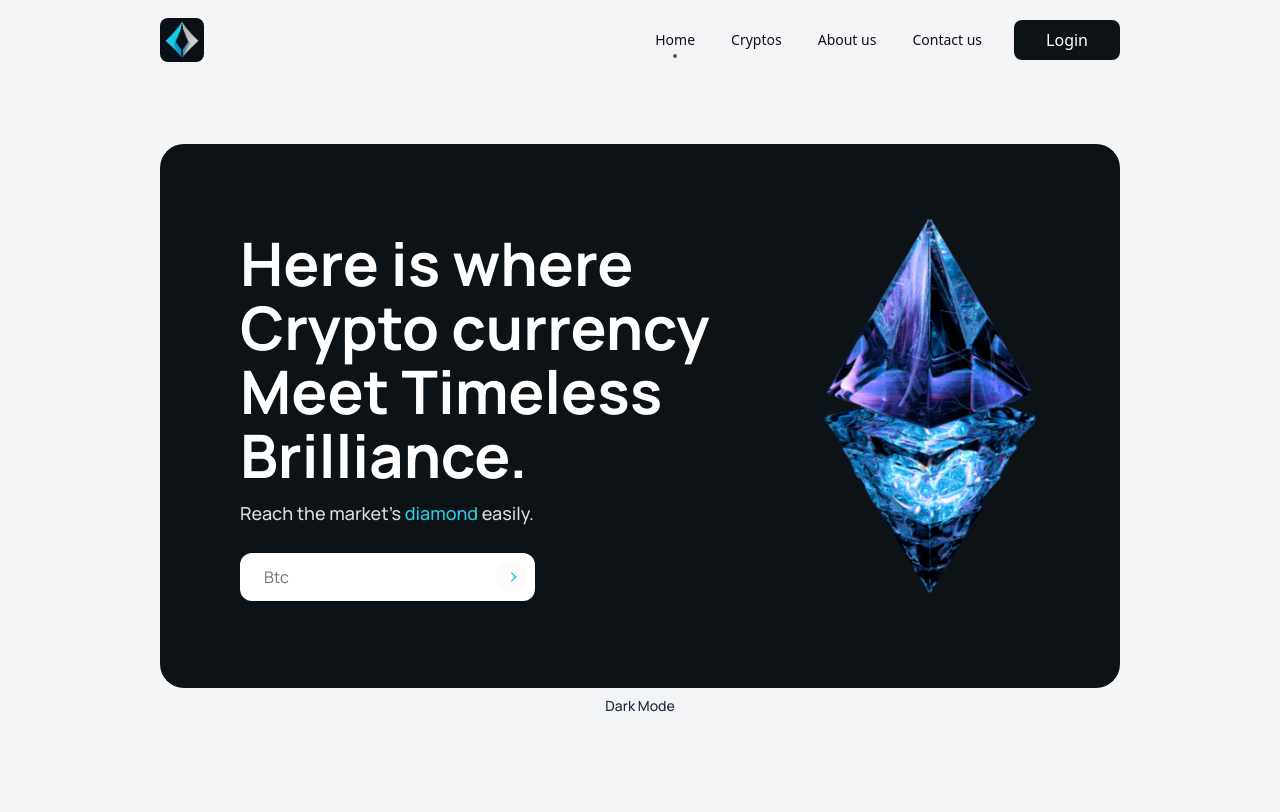
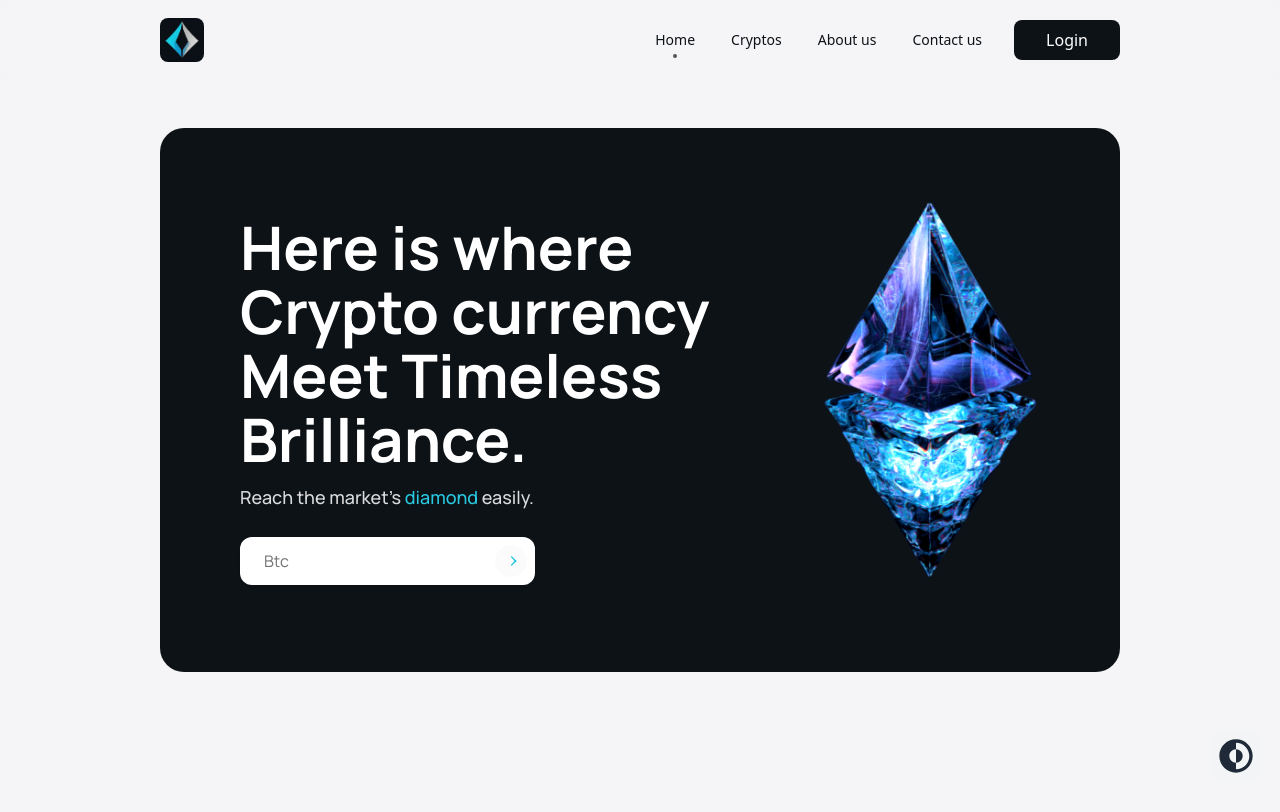
Before and after one commit to MahdiarRez/CryptoBluedia, a Next.js app: page / in a window 1280 px wide. Shown: the top 812 px of the page. Built offline with nearby package versions, Linux system fonts and the light colour scheme; what tailwindcss-animated would draw is missing.

Commit message:
fixed - navbar scrollbar fixed in mob devices

```diff
--- a/app/components/hamberMenu.tsx
+++ b/app/components/hamberMenu.tsx
@@ -4,7 +4,7 @@ import React, { useEffect } from 'react';
 import HamberMenuItem from '@/app/components/hamberMenuItem';
 import { AnimatePresence, motion } from 'motion/react';
 
-function HamberMenu() {
+function HamberMenu({ isScrolled }: { isScrolled: boolean }) {
   const [menuIsOpen, setMenuIsOpen] = React.useState(false);
 
   useEffect(() => {
@@ -24,12 +24,18 @@ function HamberMenu() {
       <AnimatePresence initial={false}>
         {menuIsOpen && (
           <motion.div
-            initial={{ opacity: 0, filter: 'blur(4px)' }}
-            animate={{ opacity: 1, filter: 'blur(0px)' }}
+            initial={{
+              opacity: 0,
+              filter: 'blur(4px)',
+            }}
+            animate={{
+              opacity: 1,
+              filter: 'blur(0px)',
+            }}
             exit={{ opacity: 0, filter: 'blur(4px)' }}
             transition={{ duration: 0.3 }}
             onClick={() => setMenuIsOpen(false)}
-            className="bg-white dark:bg-DarkBlue md:hidden z-50 dark:bg-opacity-80 dark:backdrop-blur-sm bg-opacity-80 backdrop-blur-sm absolute h-dvh top-20 w-dvw left-0 right-0 px-4 pt-3"
+            className={`bg-white dark:bg-DarkBlue md:hidden z-50 dark:bg-opacity-80 dark:backdrop-blur-sm bg-opacity-80 backdrop-blur-2xl fixed  ${isScrolled ? 'w-auto top-16 h-auto pb-3 rounded-2xl' : 'w-dvh top-20 h-dvh'} left-0 right-0 px-4 pt-3`}
           >
             <motion.ul
               initial={{ opacity: 0, y: '-20px' }}
@@ -42,9 +48,7 @@ function HamberMenu() {
                 delay: 0.2,
               }}
               onClick={(e) => e.stopPropagation()}
-              className={
-                'bg-DarkBlue rounded-xl font-normal text-white dark:bg-white dark:text-DarkBlue overflow-hidden w-full py-2.5'
-              }
+              className={`bg-DarkBlue  font-normal  text-white dark:bg-white dark:text-DarkBlue overflow-hidden ${isScrolled ? 'w-auto rounded-lg' : 'w-full rounded-xl'} py-2.5`}
             >
               <HamberMenuItem setMenuIsOpen={setMenuIsOpen} href={'/'}>
                 Home
--- a/app/components/navMenuItem.tsx
+++ b/app/components/navMenuItem.tsx
@@ -20,7 +20,7 @@ function NavMenuItem({
       </Link>
       <span
         className={clsx(
-          `w-1 h-1 absolute left-1/2 transform -translate-x-1/2 animate-fade-left bg-opacity-70 animate-duration-500 rounded-full ${isScrolled ? 'bg-white bottom-1.5' : 'bg-DarkBlue bottom-1'} group-hover:flex`,
+          `w-1 h-1 absolute left-1/2 transform -translate-x-1/2 animate-fade bg-opacity-70 animate-duration-500 rounded-full ${isScrolled ? 'bg-white bottom-1.5' : 'bg-DarkBlue bottom-1'} group-hover:flex`,
           {
             'flex group-hover:bg-opacity-70': pathname == href,
             'hidden group-hover:bg-opacity-55': pathname !== href,
--- a/app/components/navbar.tsx
+++ b/app/components/navbar.tsx
@@ -33,7 +33,7 @@ function Navbar() {
           alt={'Bluedia logo'}
           placeholder={'blur'}
           className={
-            'w-10 h-10 rounded-lg object-cover cursor-pointer md:h-11 md:w-11'
+            'w-10 h-10 rounded-lg object-cover cursor-pointer md:h-11 md:w-11 z-50'
           }
         />
       </Link>
@@ -70,7 +70,7 @@ function Navbar() {
             Login
           </span>
         </button>
-        <HamberMenu />
+        <HamberMenu isScrolled={isScrolled} />
       </div>
     </div>
   );
--- a/app/global.css
+++ b/app/global.css
@@ -9,8 +9,10 @@
 @keyframes diamondBob {
     from {
         transform: translateY(-10px);
+        filter: brightness(120%);
     }
     to {
         transform: translateY(10px);
+        filter: brightness(100%);
     }
 }
--- a/app/layout.tsx
+++ b/app/layout.tsx
@@ -17,7 +17,7 @@ export default function RootLayout({
 }>) {
   return (
     <html lang="en">
-      <body className={`antialiased `}>
+      <body className={`antialiased relative`}>
         <Navbar />
         {children}
       </body>
--- a/app/page.tsx
+++ b/app/page.tsx
@@ -1,9 +1,7 @@
 import React from 'react';
 import ThemeButton from '@/app/ui/themeButton';
 import { Manrope } from 'next/font/google';
-import { InputVanish } from '@/app/components/inputVanish';
-import diamond from '../public/diamondB.png';
-import Image from 'next/image';
+import HeroDiamond from '@/app/ui/heroDiamond';
 
 const ManropeFont = Manrope({
   subsets: ['latin'],
@@ -13,46 +11,10 @@ const ManropeFont = Manrope({
 async function Page() {
   return (
     <div
-      className={`${ManropeFont.className} antialiased px-4 dark:bg-DarkBlue w-dvh h-[1300px] sm:px-8 lg:px-28 xl:px-40 text-DarkBlue dark:text-WHITE bg-WHITE items-center flex flex-col`}
+      className={`${ManropeFont.className} antialiased px-4 dark:bg-DarkBlue w-dvh h-[1500px] sm:px-8 lg:px-28 xl:px-40 text-DarkBlue dark:text-WHITE bg-WHITE items-center flex flex-col`}
     >
-      <div
-        className={
-          'h-auto w-full bg-DarkBlue dark:bg-WHITE mt-36 rounded-3xl flex flex-col xs:flex-row-reverse xs:justify-center items-center gap-3 p-10 md:px-14 lg:p-20'
-        }
-      >
-        <Image
-          src={diamond}
-          alt={'diamond'}
-          placeholder={'blur'}
-          className={
-            'hidden xs:block static w-56 h-56 md:w-72 md:h-72 lg:w-80 lg:h-80 xl:w-96 xl:h-96 max-w-56 object-contain diamond-motion'
-          }
-        />
-        <div
-          className={
-            'flex flex-col gap-3 md:max-w-[567px] lg:max-w-[unset] xl:max-w-[800px]'
-          }
-        >
-          <h2
-            className={
-              'text-white dark:text-DarkBlue text-2xl font-bold md:text-4xl sm:text-3xl lg:text-5xl xl:text-6xl lg:leading-[3.25rem] xl:leading-[4rem]'
-            }
-          >
-            Here is where Crypto currency Meet Timeless Brilliance.
-          </h2>
-          <h3
-            className={
-              'text-white dark:text-DarkBlue text-opacity-85 text-sm font-medium md:text-lg'
-            }
-          >
-            Reach the market&#39;s{' '}
-            <span className={'text-LightBlue dark:font-extrabold'}>
-              diamond
-            </span>{' '}
-            easily.
-          </h3>
-          <InputVanish />
-        </div>
+      <div className={'lg:min-h-dvh'}>
+        <HeroDiamond />
       </div>
       <ThemeButton />
     </div>
--- /dev/null
+++ b/app/ui/heroDiamond.tsx
@@ -0,0 +1,48 @@
+import React from 'react';
+import Image from 'next/image';
+import diamond from '@/public/diamondB.png';
+import { InputVanish } from '@/app/components/inputVanish';
+
+function HeroDiamond() {
+  return (
+    <div
+      className={
+        'h-auto w-full bg-DarkBlue dark:bg-WHITE mt-32 rounded-3xl flex flex-col xs:flex-row-reverse xs:justify-center items-center gap-3 p-10 md:px-14 lg:p-20'
+      }
+    >
+      <Image
+        src={diamond}
+        alt={'diamond'}
+        placeholder={'blur'}
+        className={
+          'hidden xs:block static w-56 h-56 md:w-72 md:h-72 lg:w-80 lg:h-80 xl:w-96 xl:h-96 max-w-56 object-contain diamond-motion'
+        }
+      />
+      <div
+        className={
+          'flex flex-col gap-3 md:max-w-[567px] lg:max-w-[unset] xl:max-w-[800px]'
+        }
+      >
+        <h2
+          className={
+            'text-white dark:text-DarkBlue text-2xl font-bold md:text-4xl sm:text-3xl lg:text-5xl xl:text-6xl lg:leading-[3.25rem] xl:leading-[4rem]'
+          }
+        >
+          Here is where Crypto currency Meet Timeless Brilliance.
+        </h2>
+        <h3
+          className={
+            'text-white dark:text-DarkBlue text-opacity-85 text-sm font-medium md:text-lg'
+          }
+        >
+          Reach the market&#39;s{' '}
+          <span className={'text-LightBlue dark:font-extrabold'}>diamond</span>{' '}
+          easily.
+        </h3>
+        <InputVanish />
+      </div>
+    </div>
+  );
+}
+
+export default HeroDiamond;
--- a/app/ui/themeButton.tsx
+++ b/app/ui/themeButton.tsx
@@ -1,6 +1,7 @@
 'use client';
 
 import { useState, useEffect } from 'react';
+import { CgDarkMode } from 'react-icons/cg';
 
 function ThemeSwitcher() {
   const [darkMode, setDarkMode] = useState(false);
@@ -27,10 +28,12 @@ function ThemeSwitcher() {
   return (
     <button
       onClick={toggleTheme}
-      className="rounded-md bg-gray-100 px-3 py-2 text-sm font-medium text-gray-800 hover:bg-gray-200 dark:bg-gray-700 dark:text-gray-200 dark:hover:bg-gray-600"
+      className="rounded-lg bg-gray-100 p-1 fixed right-5 bottom-5 z-20 text-sm font-medium text-gray-800 hover:bg-gray-200 dark:bg-gray-900 dark:text-gray-200 dark:hover:bg-gray-600"
       aria-label={darkMode ? 'Switch to light mode' : 'Switch to dark mode'}
     >
-      {darkMode ? 'Light Mode' : 'Dark Mode'}
+      <CgDarkMode
+        className={`w-10 h-10 ${darkMode ? 'rotate-180' : 'rotate-0'} transition-all duration-300`}
+      />
     </button>
   );
 }
```
